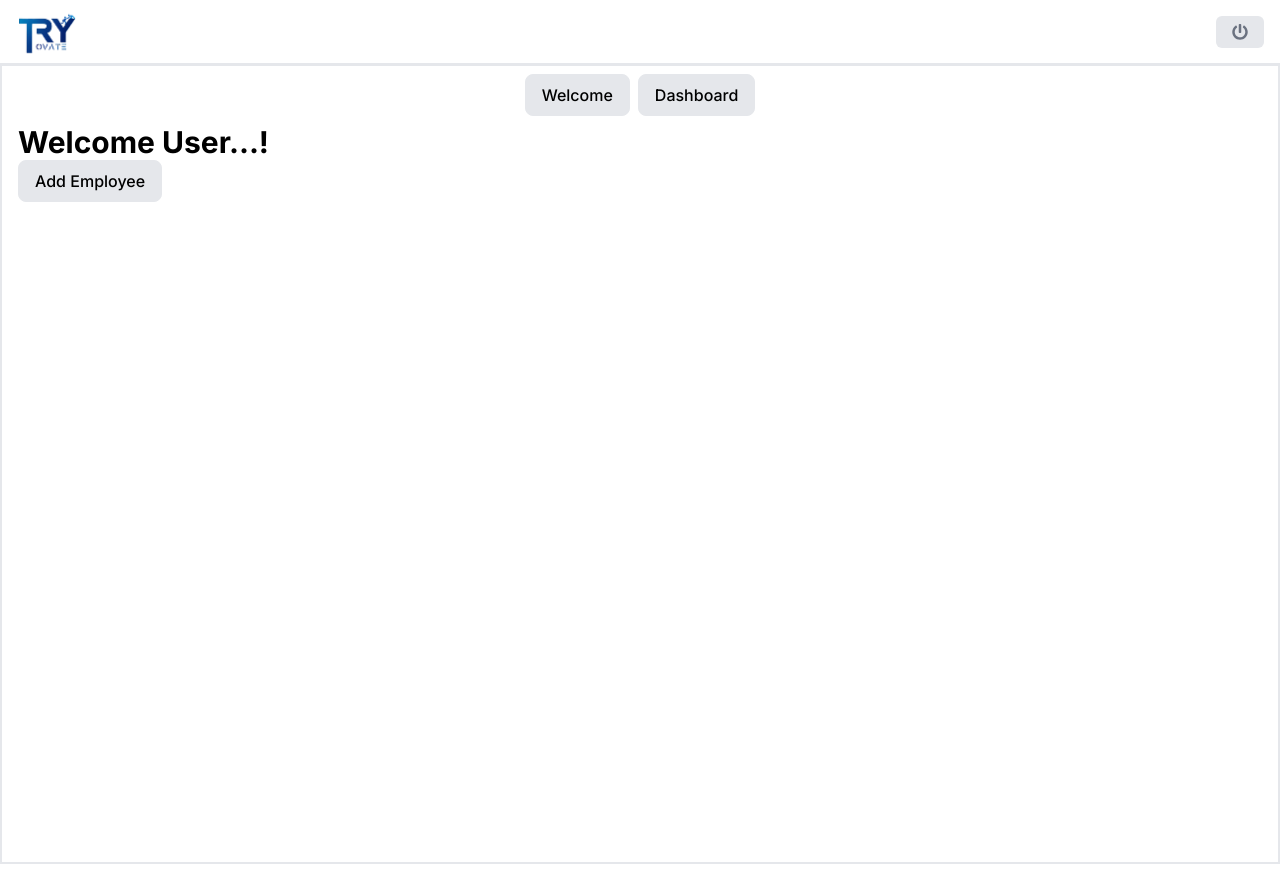
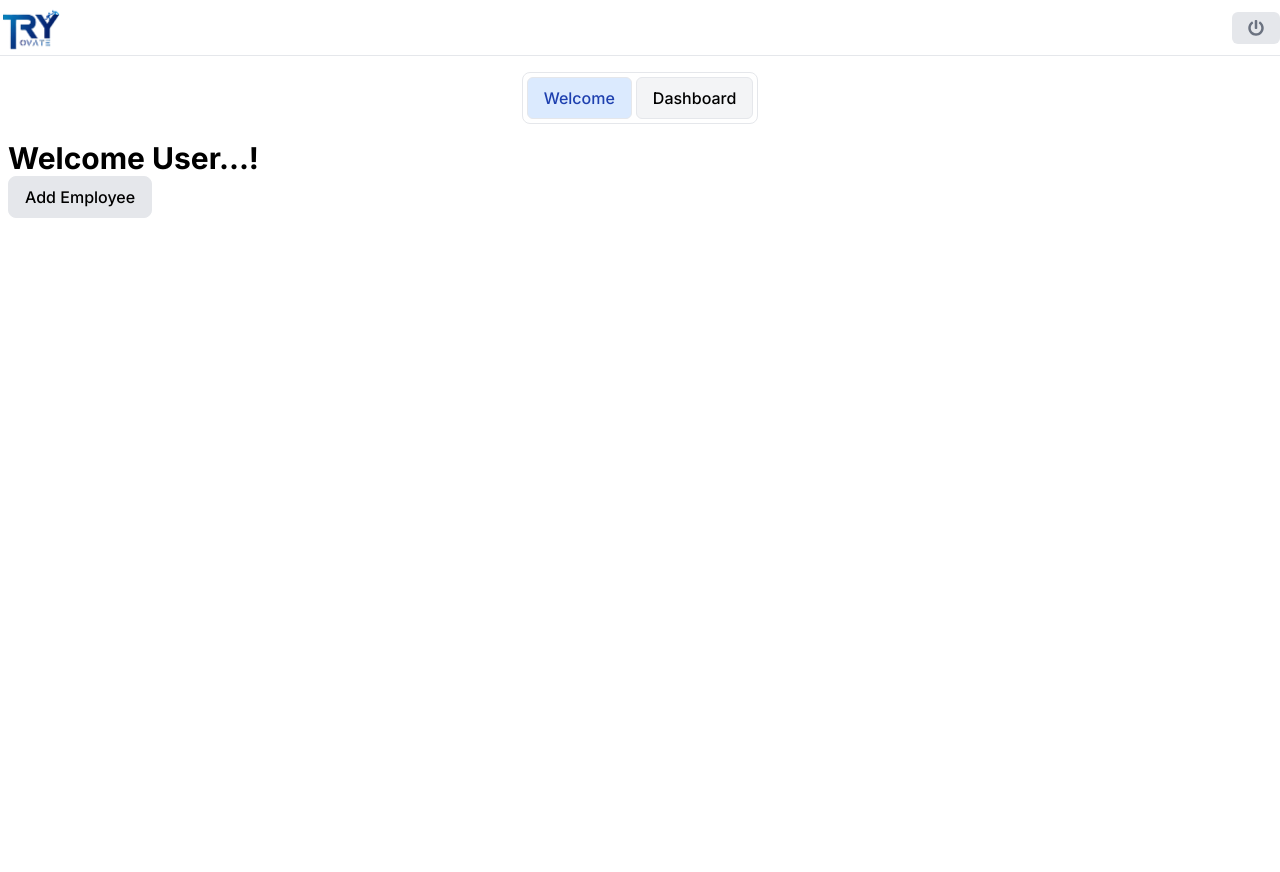
Before and after one commit to trysoltryovate/tryovate_app, a React (Vite) app: page /home in a window 1280 px wide. Built offline with nearby package versions, Linux system fonts and the light colour scheme.

Commit message:
style: fix home page toggle buttons UX

```diff
--- a/src/components/SecondNavbar.jsx
+++ b/src/components/SecondNavbar.jsx
@@ -6,7 +6,7 @@ import Logo from "../assets/logo.png";
 export default function SecondaryNavbar() {
   return (
     <>
-      <header className="container h-16 w-full border-b py-2">
+      <header className="h-14 w-full border-b py-2">
         <nav className="flex h-full w-full items-center justify-between">
           <Link className="font-bold italic" to={"/"} title="Go to Home page">
             <img
--- a/src/index.css
+++ b/src/index.css
@@ -10,7 +10,11 @@ html {
 
 @layer base {
   body {
-    @apply font-inter h-full w-full overflow-x-hidden;
+    @apply h-full w-full overflow-x-hidden font-inter;
+  }
+
+  .lg-ctr {
+    @apply mx-auto max-w-[1910px] lg:px-2;
   }
 
   /* Scrollbar Track (Background) */
--- a/src/pages/dashboard/AddEmployee.jsx
+++ b/src/pages/dashboard/AddEmployee.jsx
@@ -9,7 +9,7 @@ export default function AddEmployee() {
     <>
       <SecondaryNavbar />
 
-      <main className="container relative mb-10 min-h-screen border-2 py-10">
+      <main className="relative mx-auto mb-10 min-h-screen max-w-[1910px] py-10 lg:px-2">
         <h1 className="my-3 text-xl font-bold">Main Form (Add Employee)</h1>
 
         <hr />
--- a/src/pages/dashboard/Home.jsx
+++ b/src/pages/dashboard/Home.jsx
@@ -10,16 +10,16 @@ export default function Home() {
     <>
       <SecondaryNavbar />
 
-      <main className="container relative min-h-screen w-full border-2">
-        <div className="m-2 flex items-center justify-center gap-x-2">
+      <main className="lg-ctr relative min-h-screen w-full">
+        <div className="m-3 mx-auto flex w-max items-center justify-center gap-x-1 rounded-lg border p-1 md:my-4">
           <button
             onClick={() => setShowDashboard(true)}
-            className="rounded-lg border bg-gray-200 px-4 py-2 font-medium hover:bg-gray-300 hover:shadow-md"
+            className={`rounded-md border px-4 py-2 font-medium hover:shadow-md ${showDashboard ? "bg-blue-100 text-blue-800 hover:bg-blue-200" : "bg-gray-100 hover:bg-gray-200"}`}
           >
             Welcome
           </button>
           <button
-            className="rounded-lg border bg-gray-200 px-4 py-2 font-medium hover:bg-gray-300 hover:shadow-md"
+            className={`rounded-md border px-4 py-2 font-medium hover:shadow-md ${!showDashboard ? "bg-blue-100 text-blue-800 hover:bg-blue-200" : "bg-gray-100 hover:bg-gray-200"}`}
             onClick={() => setShowDashboard(false)}
           >
             Dashboard
--- a/src/pages/dashboard/Welcome.jsx
+++ b/src/pages/dashboard/Welcome.jsx
@@ -3,7 +3,7 @@ import { Link } from "react-router-dom";
 export default function Welcome() {
   return (
     <>
-      <div>
+      <section>
         <h1 className="text-3xl font-bold">Welcome User...!</h1>
 
         <Link to={"/employee/add-employee"}>
@@ -11,7 +11,7 @@ export default function Welcome() {
             Add Employee
           </button>
         </Link>
-      </div>
+      </section>
     </>
   );
 }
--- a/src/routes/index.jsx
+++ b/src/routes/index.jsx
@@ -1,4 +1,4 @@
-import { lazy, Suspense } from "react";
+import { lazy } from "react";
 import { createBrowserRouter } from "react-router-dom";
 
 import LazyLoad from "../components/LazyLoader";
```
Also changed, not shown: src/assets/evening_illustration.svg (added).
